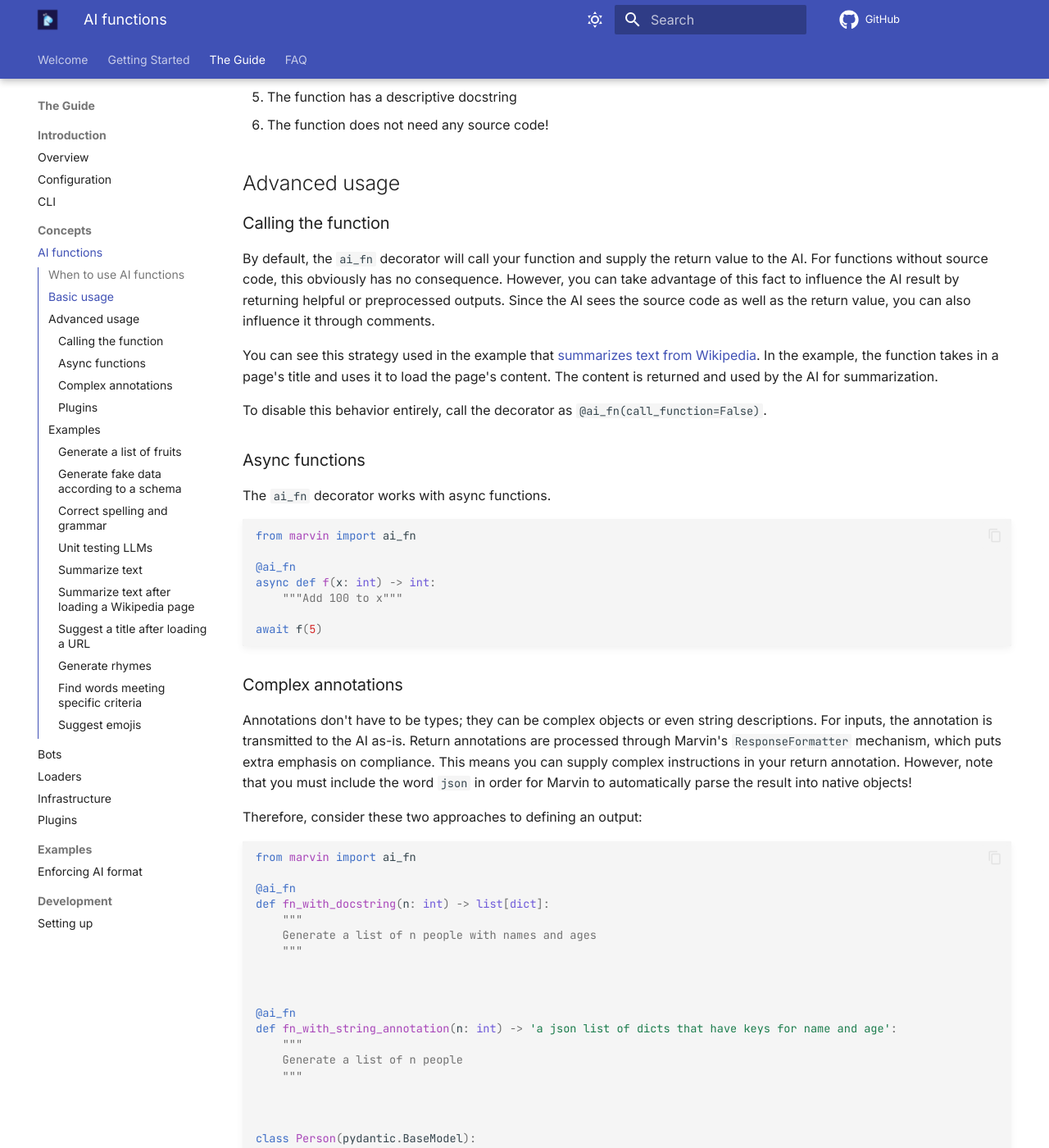
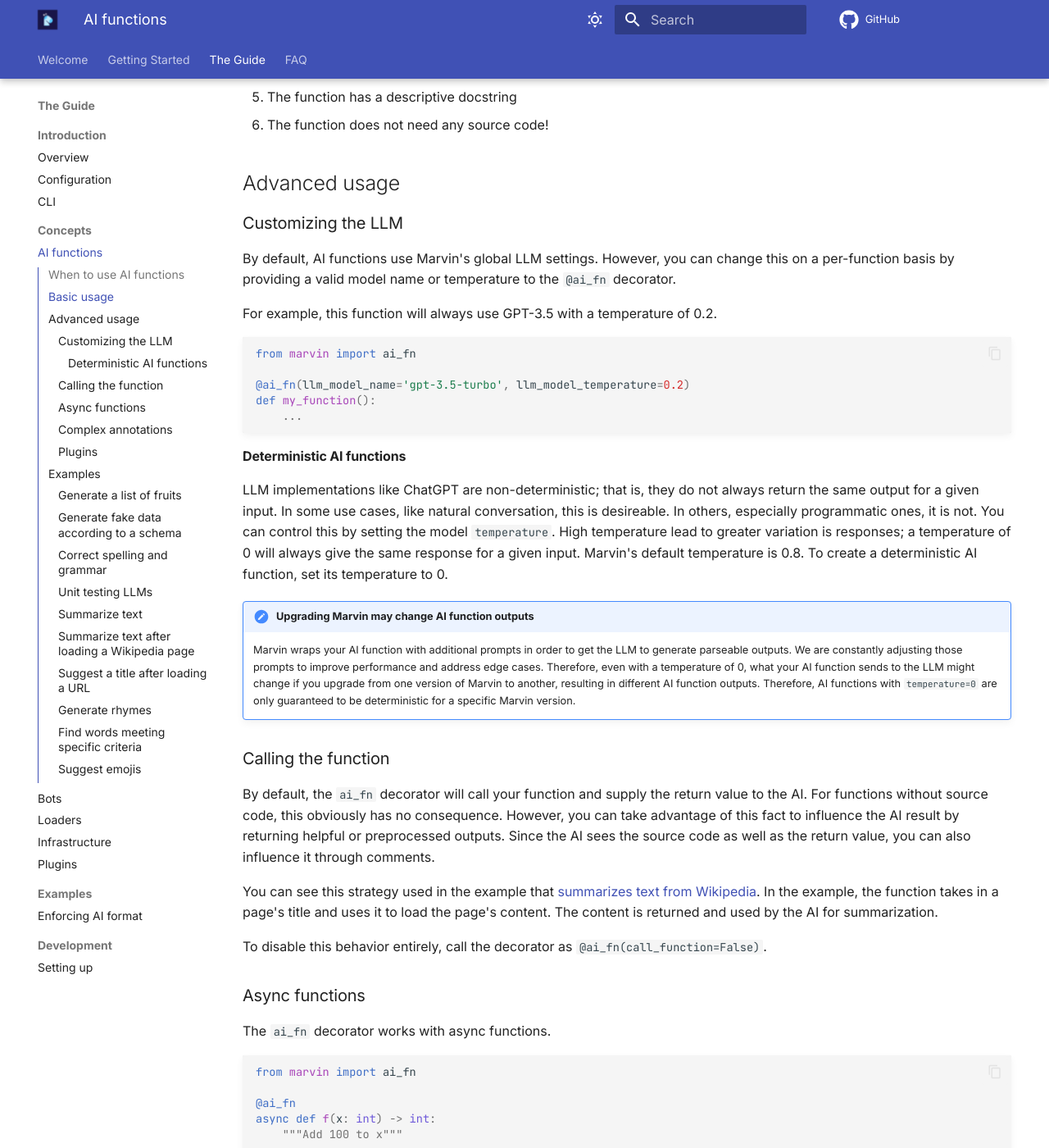
Before and after one commit to PrefectHQ/marvin, an MkDocs documentation site: the page built from docs/guide/concepts/ai_functions.md, in a window 1280 px wide and 1400 px high, scrolled down 2976 px. Shown: the whole window at 82% size. Built offline with MkDocs 1.6.1 and Material for MkDocs 9.7.7, drawn with Linux system fonts in a browser that asks for light colours; comment, search, counter and statistics services are not loaded.

Commit message:
Add note about temperature and determinism

````diff
--- a/docs/guide/concepts/ai_functions.md
+++ b/docs/guide/concepts/ai_functions.md
@@ -91,6 +91,23 @@
 
 ## Advanced usage
 
+### Customizing the LLM
+By default, AI functions use Marvin's global LLM settings. However, you can change this on a per-function basis by providing a valid model name or temperature to the `@ai_fn` decorator.
+
+For example, this function will always use GPT-3.5 with a temperature of 0.2.
+```python
+from marvin import ai_fn
+
+@ai_fn(llm_model_name='gpt-3.5-turbo', llm_model_temperature=0.2)
+def my_function():
+    ...
+```
+
+#### Deterministic AI functions
+LLM implementations like ChatGPT are non-deterministic; that is, they do not always return the same output for a given input. In some use cases, like natural conversation, this is desireable. In others, especially programmatic ones, it is not. You can control this by setting the model `temperature`. High temperature lead to greater variation is responses; a temperature of 0 will always give the same response for a given input. Marvin's default temperature is 0.8. To create a deterministic AI function, set its temperature to 0.
+
+!!! note "Upgrading Marvin may change AI function outputs"
+    Marvin wraps your AI function with additional prompts in order to get the LLM to generate parseable outputs. We are constantly adjusting those prompts to improve performance and address edge cases. Therefore, even with a temperature of 0, what your AI function sends to the LLM might change if you upgrade from one version of Marvin to another, resulting in different AI function outputs. Therefore, AI functions with `temperature=0` are only guaranteed to be deterministic for a specific Marvin version.
 ### Calling the function
 By default, the `ai_fn` decorator will call your function and supply the return value to the AI. For functions without source code, this obviously has no consequence. However, you can take advantage of this fact to influence the AI result by returning helpful or preprocessed outputs. Since the AI sees the source code as well as the return value, you can also influence it through comments.
 
````
